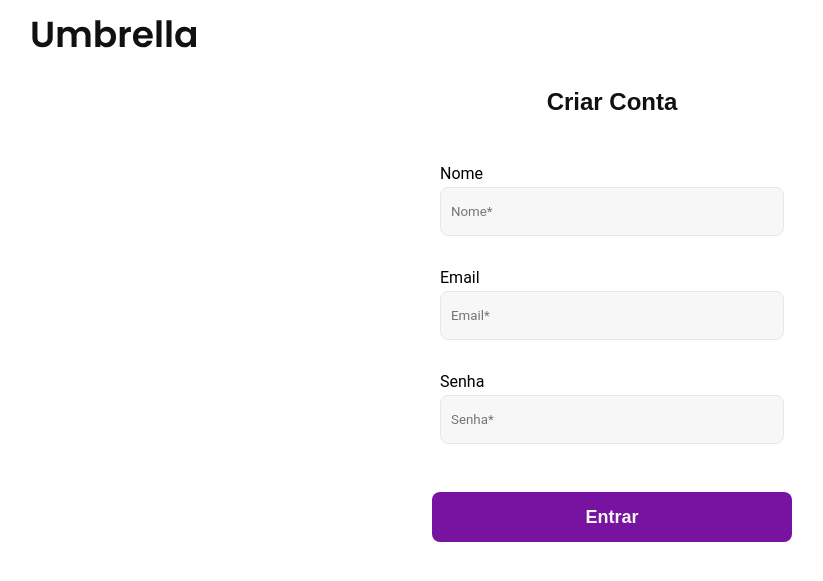
After one commit to gabrielrez/umbrella, a PHP site: page /clinic_management/views/cadastroView.php in a window 1280 px wide. The commit adds this page. Shown: the top 581 px of the page, without its empty margins (28-851 px from the left). Run offline with PHP 8.4, Linux system fonts and the light colour scheme.

Commit message:
view cadastro

```diff
--- /dev/null
+++ b/clinic_management/public/styles/autentication/cadastro.css
@@ -0,0 +1,69 @@
+@import "../global/geral.css";
+
+header {
+  max-width: 1200px;
+  margin-left: auto;
+  margin-right: auto;
+  display: flex;
+  align-items: center;
+  padding: 20px;
+}
+
+section {
+  max-width: 1200px;
+  margin-left: auto;
+  margin-right: auto;
+  padding: 20px;
+  display: flex;
+  flex-direction: column;
+  align-items: center;
+}
+
+form {
+  margin-top: 32px;
+  width: 360px;
+}
+
+label {
+  display: block;
+}
+
+input {
+  margin-top: 4px;
+  width: 100%;
+  padding: 16px 10px;
+  background-color: var(--c01);
+  border-radius: 8px;
+  border: 1px solid #E7E6EB;
+}
+
+.input-container {
+  padding: 16px 8px;
+}
+
+.sign-up-btn {
+  padding: 16px 10px;
+  width: 100%;
+  margin-top: 32px;
+  background-color: var(--cBase01);
+  border-radius: 8px;
+  font-size: 1.125rem;
+  line-height: 1;
+  transition: 0.2s ease;
+}
+
+.sign-up-btn:hover {
+  background-color: #7f16ab;
+}
+
+@media(max-width:600px) {
+  header {
+    justify-content: center;
+  }
+}
+
+@media(max-width: 400px) {
+  form {
+    width: 100%;
+  }
+}
--- /dev/null
+++ b/clinic_management/views/cadastroView.php
@@ -0,0 +1,38 @@
+<!DOCTYPE html>
+<html lang="en">
+
+<head>
+  <meta charset="UTF-8">
+  <meta name="viewport" content="width=device-width, initial-scale=1.0">
+  <title>Umbrella - Cadastro</title>
+  <link rel="stylesheet" href="/clinic_management/public/styles/autentication/cadastro.css">
+</head>
+
+<body class="">
+  <header id="home" class="header-bg">
+    <div class="header">
+      <img class="header-logo" src="/clinic_management/public/midia//img/umbrella-logo.svg">
+    </div>
+  </header>
+
+  <section>
+    <h1 class="login-title poppins-semibold c11">Criar Conta</h1>
+    <form method="post">
+      <div class="input-container">
+        <label class="roboto-regular">Nome</label>
+        <input type="text" class="roboto-regular" placeholder="Nome*" required>
+      </div>
+      <div class="input-container">
+        <label class="roboto-regular">Email</label>
+        <input type="email" class="roboto-regular" placeholder="Email*" required>
+      </div>
+      <div class="input-container">
+        <label class="roboto-regular">Senha</label>
+        <input type="password" class="roboto-regular" placeholder="Senha*" required>
+      </div>
+      <button type="submit" class="sign-up-btn poppins-semibold c01">Entrar</button>
+    </form>
+  </section>
+</body>
+
+</html>
--- a/index.php
+++ b/index.php
@@ -23,7 +23,7 @@
           <li><a class="poppins-medium c10" href="#benefits">Vantagens</a></li>
           <li><a class="poppins-medium c10" href="#faq">FAQ</a></li>
         </ul>
-        <a class="nav-btn poppins-semibold c01">ENTRAR</a>
+        <a class="nav-btn poppins-semibold c01" href="/clinic_management/views/loginView.php">ENTRAR</a>
       </nav>
     </div>
   </header>
@@ -32,7 +32,7 @@
       <div class="home-content">
         <h1 class="home-title poppins-semibold c11">Inove na Gestão<br>da sua Clínica<span class="detail">.</span></h1>
         <p class="home-text roboto-regular c10">Agende consultas, gerencie pacientes, acompanhe registros médicos e controle finanças de forma integrada e segura.</p>
-        <a class="home-btn poppins-semibold c01" href="/clinic_management/views/adminMasterView.php">COMEÇAR AGORA</a>
+        <a class="home-btn poppins-semibold c01" href="/clinic_management/views/cadastroView.php">COMEÇAR AGORA</a>
       </div>
       <img class="home-img" src="/clinic_management/public/midia//img/home-img.png" alt="Site Umbrella por dentro">
     </div>
```
